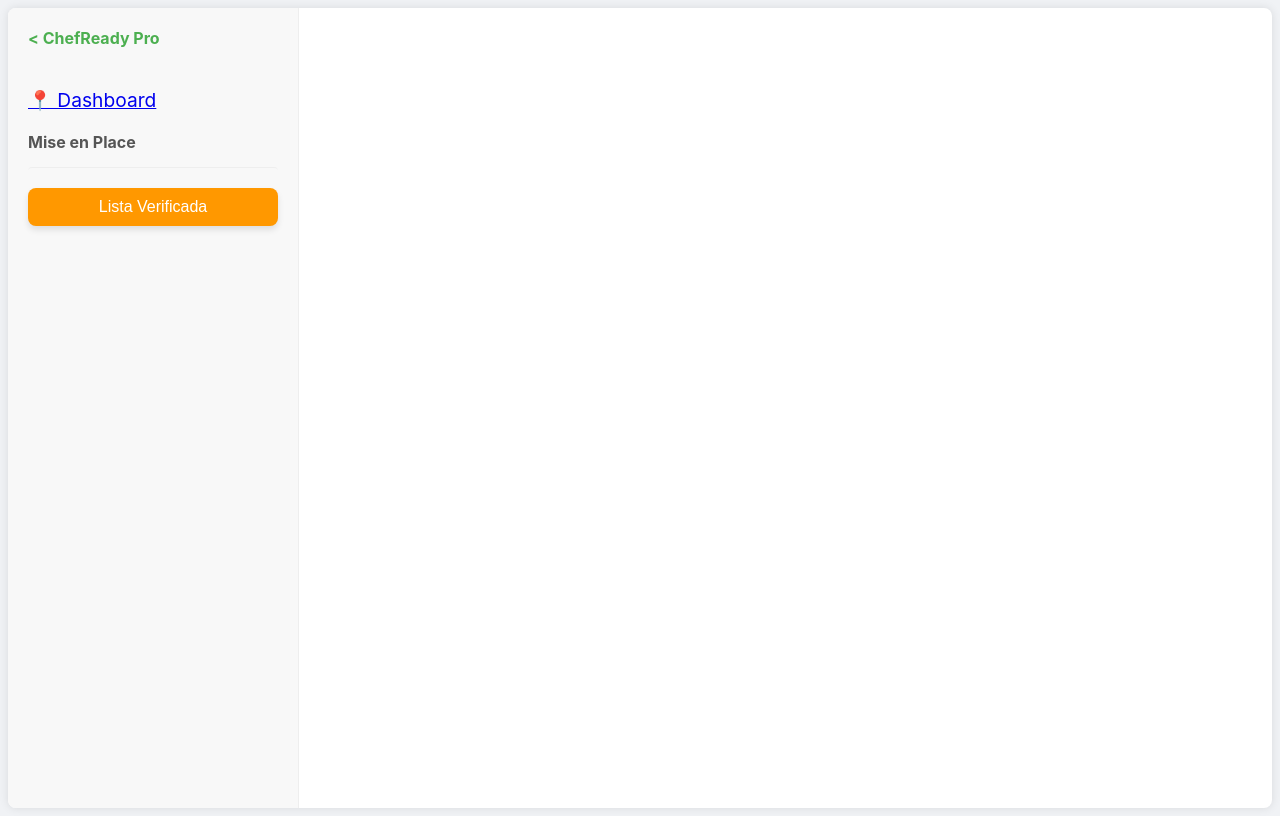
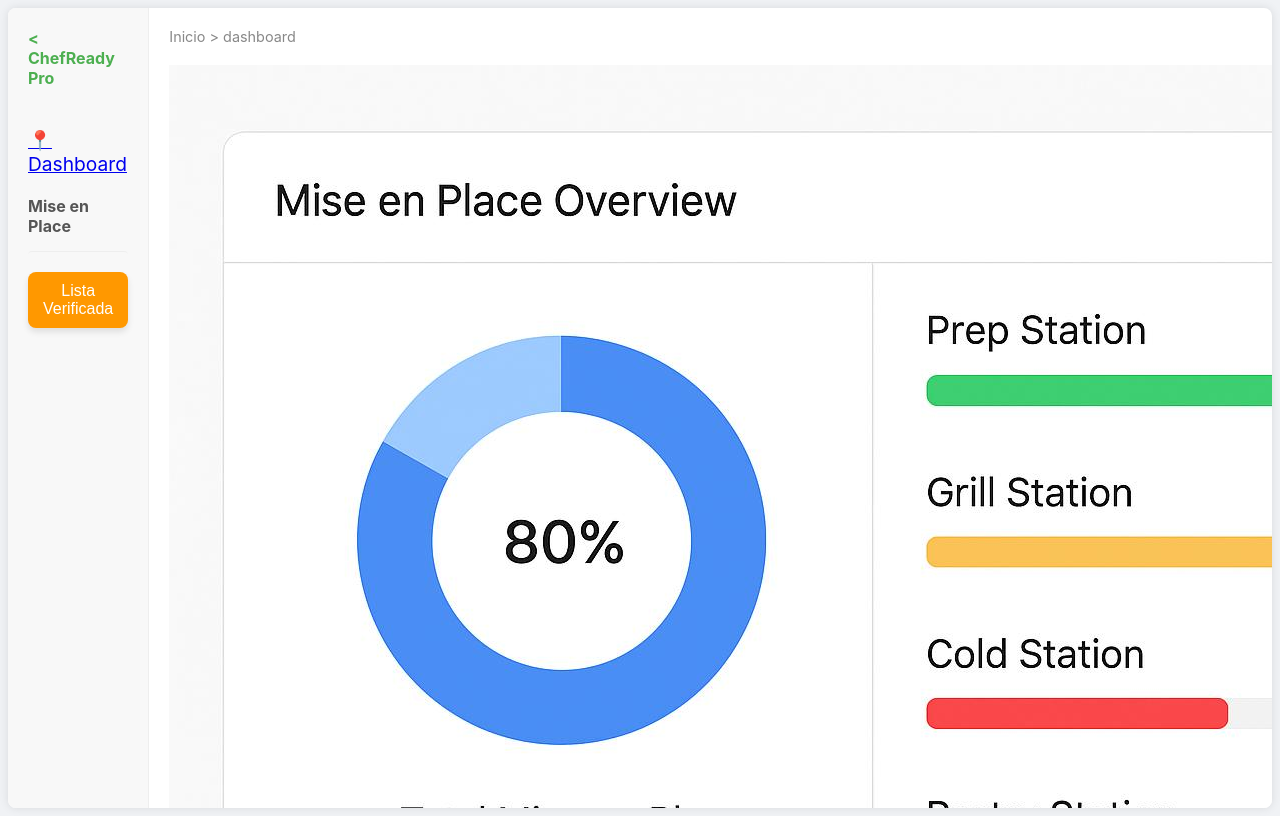
Before and after one commit to RichArdila/Miseenplacedemo, a React (Create React App) app: page /dashboard in a window 1280 px wide. Built offline with nearby package versions, Linux system fonts and the light colour scheme.

Commit message:
Added route for Dashboard and show breadcrumb

```diff
--- a/public/index.html
+++ b/public/index.html
@@ -10,34 +10,12 @@
       content="Web site created using create-react-app"
     />
     <link rel="apple-touch-icon" href="%PUBLIC_URL%/logo192.png" />
-    <!--
-      manifest.json provides metadata used when your web app is installed on a
-      user's mobile device or desktop. See https://developers.google.com/web/fundamentals/web-app-manifest/
-    -->
+
     <link rel="manifest" href="%PUBLIC_URL%/manifest.json" />
-    <!--
-      Notice the use of %PUBLIC_URL% in the tags above.
-      It will be replaced with the URL of the `public` folder during the build.
-      Only files inside the `public` folder can be referenced from the HTML.
 
-      Unlike "/favicon.ico" or "favicon.ico", "%PUBLIC_URL%/favicon.ico" will
-      work correctly both with client-side routing and a non-root public URL.
-      Learn how to configure a non-root public URL by running `npm run build`.
-    -->
-    <title>React App</title>
+    <title>App Chef Ready Pro</title>
   </head>
   <body>
-    <noscript>You need to enable JavaScript to run this app.</noscript>
     <div id="root"></div>
-    <!--
-      This HTML file is a template.
-      If you open it directly in the browser, you will see an empty page.
-
-      You can add webfonts, meta tags, or analytics to this file.
-      The build step will place the bundled scripts into the <body> tag.
-
-      To begin the development, run `npm start` or `yarn start`.
-      To create a production bundle, use `npm run build` or `yarn build`.
-    -->
   </body>
 </html>
--- a/src/App.js
+++ b/src/App.js
@@ -4,7 +4,9 @@ import CategoryGrid from "./components/CategoryGrid";
 import SubCategoryGrid from "./components/SubCategoryGrid";
 import ItemsList from "./components/ItemsList";
 import VerifiedList from "./components/VerifiedList";
+import Dashboard from "./components/Dashboard";
 import { BrowserRouter as Router, Routes, Route } from "react-router-dom";
+import Breadcrumb from "./components/Breadcrumb";
 
 function App() {
   return (
@@ -12,7 +14,9 @@ function App() {
       <div className="app-container">
         <Sidebar />
         <div className="main-content">
+          <Breadcrumb />
           <Routes>
+            <Route path="/dashboard" element={<Dashboard />} />
             <Route path="/" element={<MiseEnPlaceHome />} />
             <Route path="/categorias" element={<CategoryGrid />} />
             <Route path="/verificados" element={<VerifiedList />} />
--- /dev/null
+++ b/src/components/Dashboard.js
@@ -0,0 +1,11 @@
+import React from "react";
+
+const Dashboard = () => {
+  return (
+    <div>
+      <img src="/Graphic.jpeg" alt="Descripción" />
+    </div>
+  );
+};
+
+export default Dashboard;
--- a/src/components/Sidebar.js
+++ b/src/components/Sidebar.js
@@ -15,7 +15,7 @@ const Sidebar = () => {
       </div>
       <ul className="sidebar-menu">
         <li className="menu-item">
-          <Link to="/" className="icon">
+          <Link to="/dashboard" className="icon">
             📍 Dashboard
           </Link>
         </li>
```
Also changed, not shown: public/Graphic.jpeg (added).
